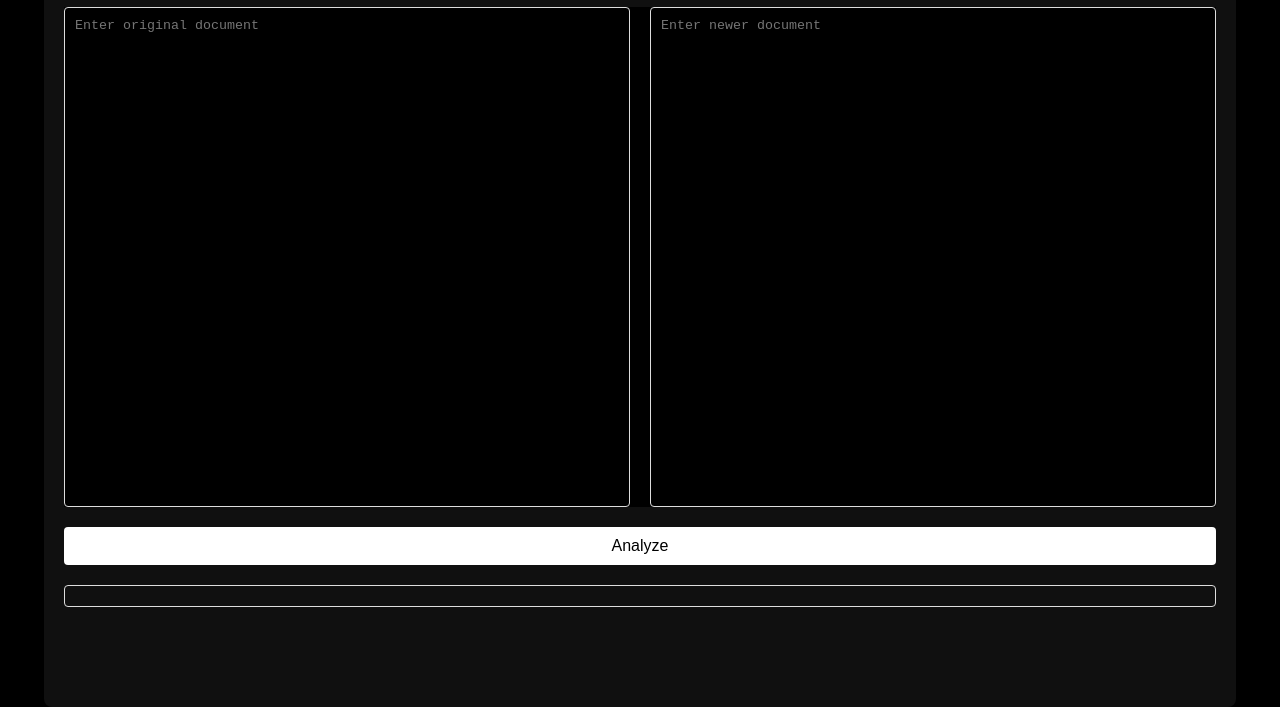
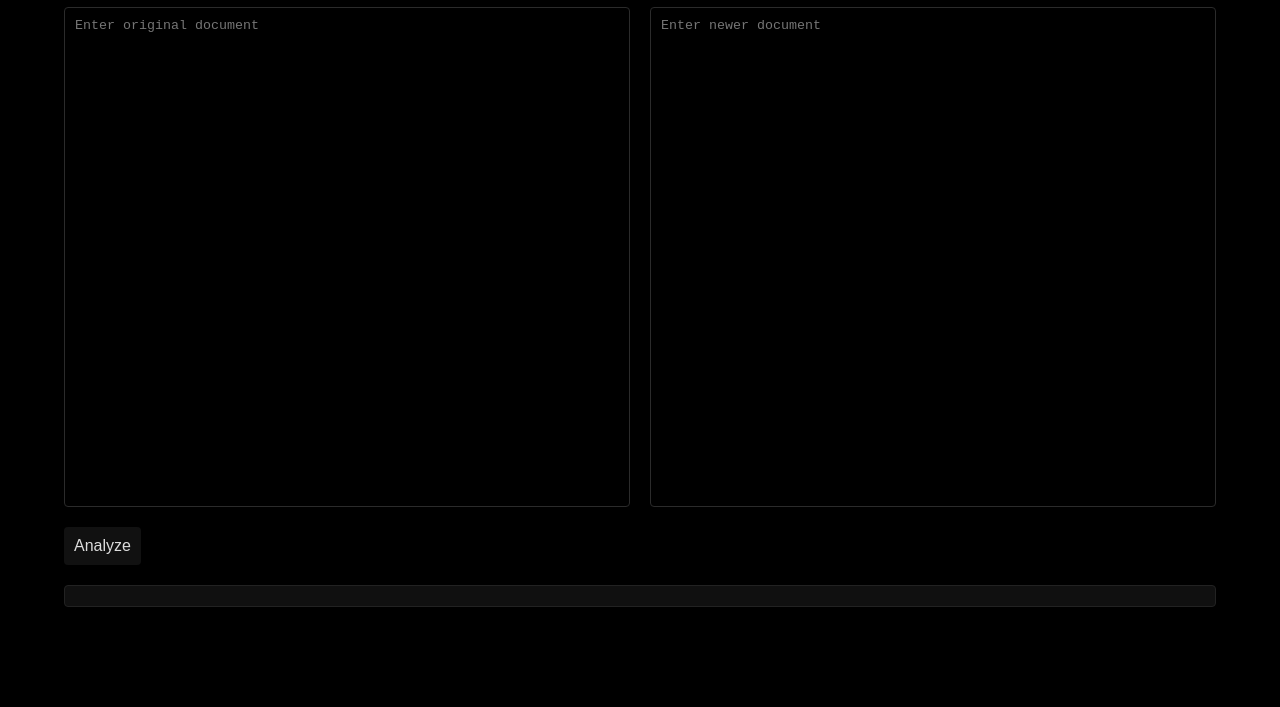
Before and after one commit to manthanabc/contract-contradictions, a plain HTML site: page public/index.html in a window 1280 px wide. Shown: the part 93-800 px from the top of the page. Drawn offline with Linux system fonts and the light colour scheme.

Commit message:
added sample env and minor changes

```diff
--- a/public/styles.css
+++ b/public/styles.css
@@ -45,40 +45,20 @@ body {
     padding: 20px;
     box-shadow: 0 0 10px rgba(0, 0, 0, 0.1);
     border-radius: 8px;
-    background-color: #101010;
+    background: black;
     color: white;
+    text-align: left;
 }
 
-h1 {
-    text-align: center;
-}
 
-.text-inputs {
-    display: flex;
-    background-color: #000000;
-    gap: 20px;
-    margin-bottom: 20px;
-}
-
-textarea {
-    width: 50%;
-    height: 500px;
-    padding: 10px;
-    border: 1px solid #ddd;
-    border-radius: 4px;
-    box-sizing: border-box;
-    resize: none;
-    color: white;
-    background: #000000
-}
 
 button {
     display: block;
-    width: 100%;
+    max-width: 300px;
     padding: 10px;
     border: none;
-    background-color: #ffffff;
-    color: black;
+    background-color: #111;
+    color: #ddd;
     font-size: 16px;
     border-radius: 4px;
     cursor: pointer;
@@ -93,7 +73,37 @@ button:hover {
     white-space: pre-wrap;
     background-color: #fafafa;
     padding: 10px;
-    border: 1px solid #ddd;
+    border: 1px solid #222;
     border-radius: 4px;
     background: #101010;
 }
+
+textarea {
+    width: 100%;
+    height: 500px;
+    padding: 10px;
+    border: 1px solid #2b2b2b;
+    border-radius: 4px;
+    box-sizing: border-box;
+    resize: none;
+    color: white;
+    background: #000000
+}
+
+.text-inputs {
+    display: flex;
+    background-color: #000000;
+    gap: 20px;
+    margin-bottom: 20px;
+    flex-direction: column;
+}
+
+@media (min-width: 800px) {
+    textarea {
+        width: 50%;
+    }
+
+    .text-inputs {
+        flex-direction: row;
+    }
+}
```
Also changed, not shown: 2 other files.
